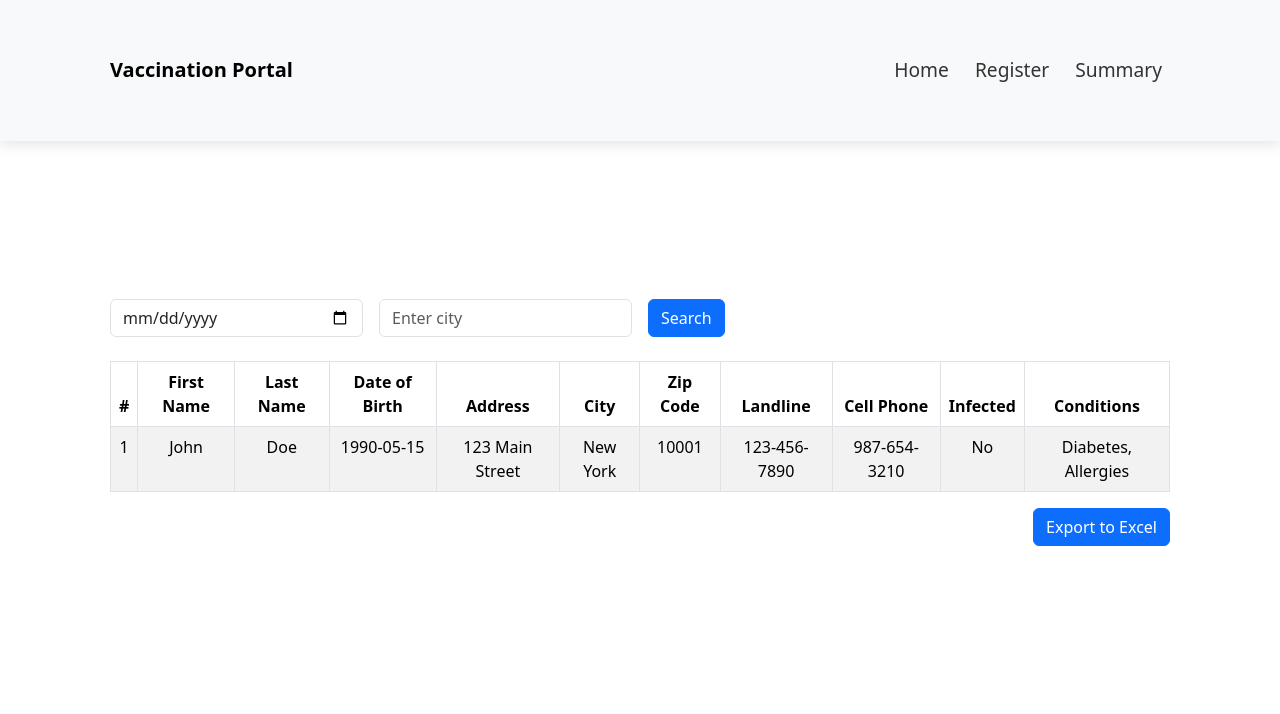
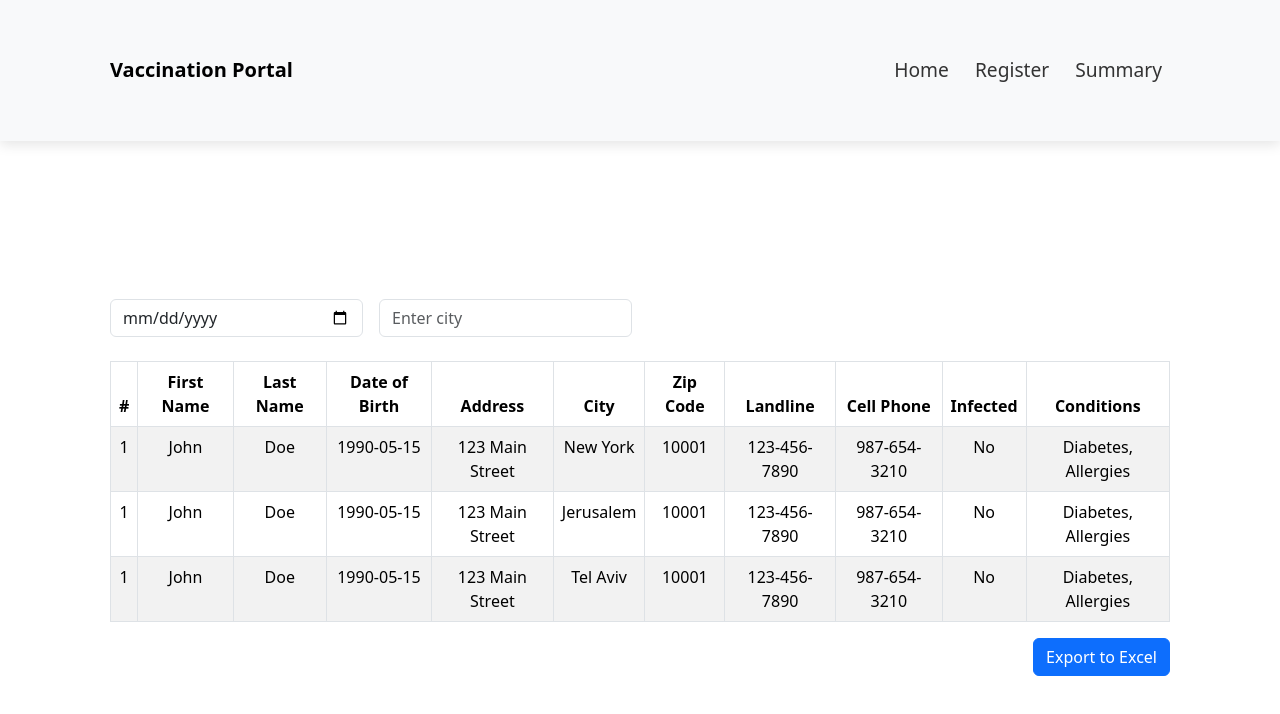
Before and after one commit to baroren/COVID-19_vaccination_webapp, a React (Create React App) app: page /Summary in a window 1280 px wide. Shown: the top 714 px of the page. Built offline with nearby package versions, Linux system fonts and the light colour scheme.

Commit message:
working search

```diff
--- a/src/AppNavBar.js
+++ b/src/components/AppNavBar.js
@@ -1,6 +1,6 @@
 import React from 'react';
 import { Link } from 'react-router-dom';
-import './NavBar.css';
+import '../NavBar.css';
 
 const NavBar = () => {
     return (
--- a/src/LandingPage.js
+++ b/src/components/LandingPage.js
@@ -1,6 +1,6 @@
 import React from 'react';
 import Button from 'react-bootstrap/Button';
-import './LandingPage.css';
+import './css/LandingPage.css';
 import { TypeAnimation } from 'react-type-animation';
 
 const LandingPage = () => {
@@ -12,7 +12,7 @@ const LandingPage = () => {
                     <div className="col-md-6">
                         {/* Image */}
                         <img
-                            src={require ("./images/vacc.png")}  // Replace with the actual path to your image
+                            src={require ("../images/vacc.png")}  // Replace with the actual path to your image
                             alt="Vaccine"
                             className="img-fluid rounded"
                             width={"300 "}
--- a/src/RegistrationForm.js
+++ b/src/components/RegistrationForm.js
@@ -2,7 +2,7 @@ import React, { useState } from 'react';
 import Form from 'react-bootstrap/Form';
 import Button from 'react-bootstrap/Button';
 import Card from 'react-bootstrap/Card';
-import './RegistrationForm.css';
+import './css/RegistrationForm.css';
 import Row from "react-bootstrap/Row";
 import Col from "react-bootstrap/Col";
 import {Container} from "react-bootstrap";
--- a/src/SummaryPage.js
+++ b/src/components/SummaryPage.js
@@ -1,11 +1,16 @@
-import React from 'react';
+import React, { useState, useEffect } from 'react';
 import Table from 'react-bootstrap/Table';
 import Form from 'react-bootstrap/Form';
-import Button from "react-bootstrap/Button";
-import {CSVLink} from "react-csv";
+import Button from 'react-bootstrap/Button';
+import { CSVLink } from 'react-csv';
 
 const SummaryPage = () => {
-    const registrations = [
+    const initialSearchCriteria = {
+        dateOfBirth: '',
+        city: '',
+    };
+
+    const [registrations, setRegistrations] = useState([
         // Sample registration data (replace this with actual data from the backend)
         {
             id: 1,
@@ -20,25 +25,55 @@ const SummaryPage = () => {
             infected: false,
             conditions: ['Diabetes', 'Allergies'],
         },
+        {
+            id: 1,
+            firstName: 'John',
+            lastName: 'Doe',
+            dateOfBirth: '1990-05-15',
+            address: '123 Main Street',
+            city: 'Jerusalem',
+            zipCode: '10001',
+            landline: '123-456-7890',
+            cellPhone: '987-654-3210',
+            infected: false,
+            conditions: ['Diabetes', 'Allergies'],
+        },
+        {
+            id: 1,
+            firstName: 'John',
+            lastName: 'Doe',
+            dateOfBirth: '1990-05-15',
+            address: '123 Main Street',
+            city: 'Tel Aviv',
+            zipCode: '10001',
+            landline: '123-456-7890',
+            cellPhone: '987-654-3210',
+            infected: false,
+            conditions: ['Diabetes', 'Allergies'],
+        },
         // Add more registration objects here...
-    ];
-/*
-useEffect(() => {
-    // Function to fetch data from the backend
-    const fetchData = async () => {
-      try {
-        // Replace 'YOUR_BACKEND_URL' with the actual API endpoint URL to fetch registration data
-        const response = await axios.get('YOUR_BACKEND_URL');
-        setRegistrations(response.data);
-      } catch (error) {
-        console.error('Error fetching data:', error);
-      }
-    };
+    ]);
 
-    fetchData();
-  }, []); // The
- */
-    const csvData = registrations.map((registration) => ({
+    const [filteredRegistrations, setFilteredRegistrations] = useState(registrations);
+    const [searchCriteria, setSearchCriteria] = useState(initialSearchCriteria);
+
+    useEffect(() => {
+        // Update filtered registrations based on search criteria
+        const filteredData = registrations.filter((registration) => {
+            const dateOfBirthMatch =
+                !searchCriteria.dateOfBirth ||
+                registration.dateOfBirth.toLowerCase().includes(searchCriteria.dateOfBirth.toLowerCase());
+
+            const cityMatch =
+                !searchCriteria.city || registration.city.toLowerCase().includes(searchCriteria.city.toLowerCase());
+
+            return dateOfBirthMatch && cityMatch;
+        });
+
+        setFilteredRegistrations(filteredData);
+    }, [searchCriteria, registrations]);
+
+    const csvData = filteredRegistrations.map((registration) => ({
         '#': registration.id,
         'First Name': registration.firstName,
         'Last Name': registration.lastName,
@@ -52,9 +87,13 @@ useEffect(() => {
         Conditions: registration.conditions.join(', '),
     }));
 
-    // Function to handle search filtering (not implemented in this example)
     const handleSearch = () => {
-        // Implement search filtering logic here...
+        // setSearchCriteria will trigger the useEffect to update the filtered registrations
+        setFilteredRegistrations(registrations);
+    };
+
+    const handleReset = () => {
+        setSearchCriteria(initialSearchCriteria);
     };
 
     return (
@@ -66,17 +105,36 @@ useEffect(() => {
                 <div className="row g-3">
                     <div className="col-md-3">
                         <Form.Label className="form-label">Date of Birth</Form.Label>
-                        <Form.Control type="date" name="dateOfBirth" className="form-control" />
+                        <Form.Control
+                            type="date"
+                            name="dateOfBirth"
+                            className="form-control"
+                            value={searchCriteria.dateOfBirth}
+                            onChange={(e) =>
+                                setSearchCriteria({
+                                    ...searchCriteria,
+                                    dateOfBirth: e.target.value,
+                                })
+                            }
+                        />
                     </div>
                     <div className="col-md-3">
                         <Form.Label className="form-label">City</Form.Label>
-                        <Form.Control type="text" name="city" placeholder="Enter city" className="form-control" />
+                        <Form.Control
+                            type="text"
+                            name="city"
+                            placeholder="Enter city"
+                            className="form-control"
+                            value={searchCriteria.city}
+                            onChange={(e) =>
+                                setSearchCriteria({
+                                    ...searchCriteria,
+                                    city: e.target.value,
+                                })
+                            }
+                        />
                     </div>
-                    <div className="col-md-3 d-flex align-items-end">
-                        <button type="button" className="btn btn-primary" onClick={handleSearch}>
-                            Search
-                        </button>
-                    </div>
+
                 </div>
             </Form>
 
@@ -98,7 +156,7 @@ useEffect(() => {
                 </tr>
                 </thead>
                 <tbody>
-                {registrations.map((registration) => (
+                {filteredRegistrations.map((registration) => (
                     <tr key={registration.id}>
                         <td>{registration.id}</td>
                         <td>{registration.firstName}</td>
--- a/src/index.js
+++ b/src/index.js
@@ -2,7 +2,7 @@ import React from 'react';
 import ReactDOM from 'react-dom/client';
 import './index.css';
 import App from './App';
-import reportWebVitals from './reportWebVitals';
+import reportWebVitals from './components/reportWebVitals';
 
 const root = ReactDOM.createRoot(document.getElementById('root'));
 root.render(
```
Also changed, not shown: src/App.js (+5 -5 lines), src/components/FormField.js (renamed from src/FormField.js), src/components/RegistrationPage.js (renamed from src/RegistrationPage.js), src/components/api.js (renamed from src/api.js), src/components/css/LandingPage.css (renamed from src/LandingPage.css), src/components/css/RegistrationForm.css (renamed from src/RegistrationForm.css), src/components/reportWebVitals.js (renamed from src/reportWebVitals.js).
